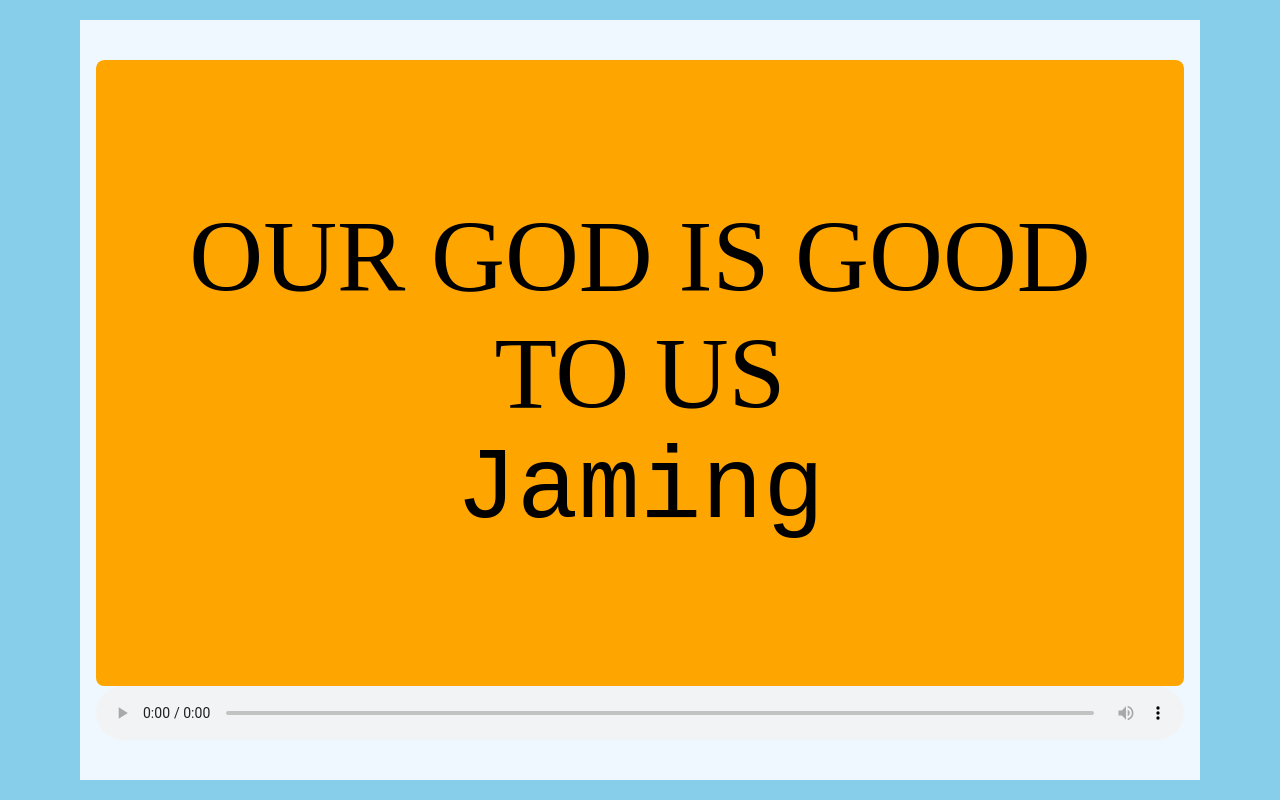
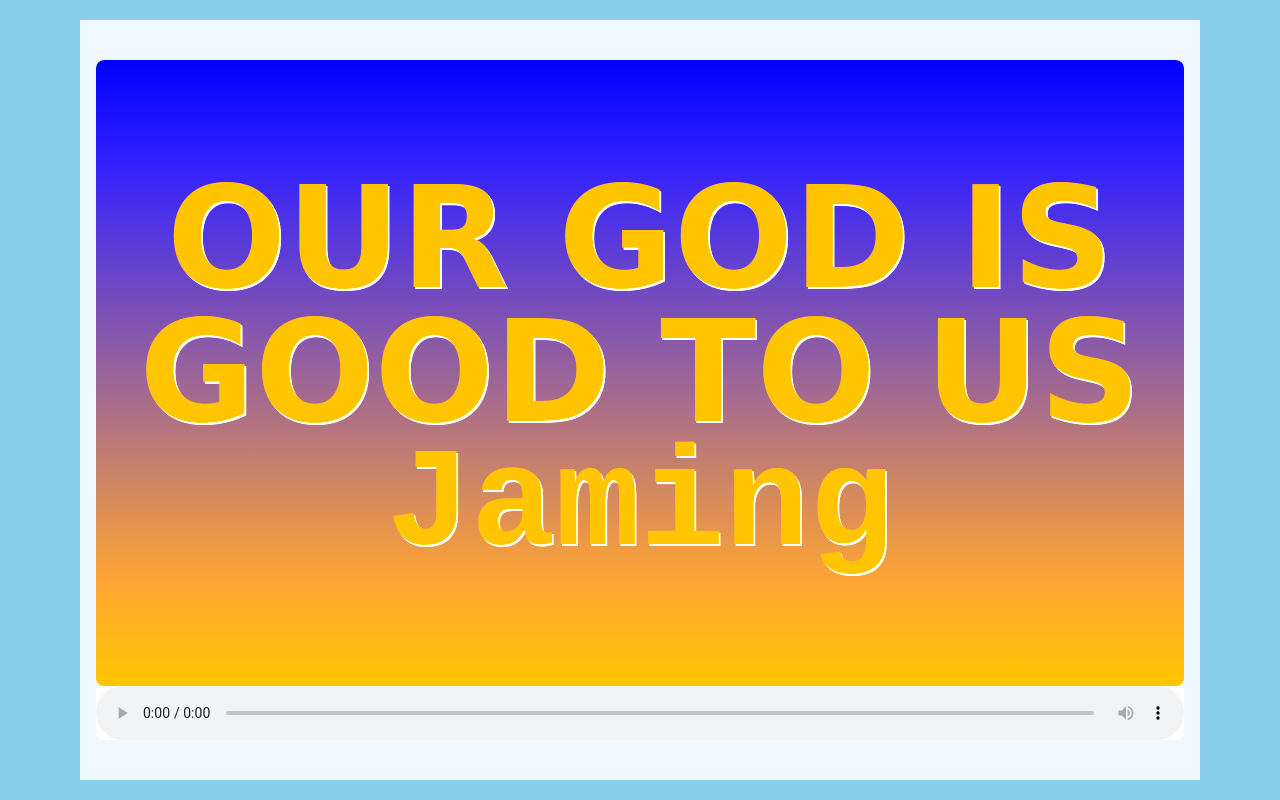
Before and after one commit to waraton/Welcome, a plain HTML site: page Lyrical/index.html in a window 1280 px wide. Drawn offline with Linux system fonts and the light colour scheme.

Commit message:
made an animating video background

```diff
--- a/Lyrical/interactivity.js
+++ b/Lyrical/interactivity.js
@@ -23,13 +23,14 @@ function sel() {
     textArea.innerHTML = c[c.length - 1][2];
   });
 }
+let grad = ['conic','radial']
 setInterval(() => {
   if (!audio.paused && !audio.ended && !audio.seeking) {
     sel()
     let len = timer(audio)
-    textArea.style.backgroundPositionX = `${len/audio.duration * textArea.clientWidth}px`
-    textArea.style.backgroundSize= `.5rem ${len/audio.duration * textArea.clientHeight}px`
+    textArea.style.background = `repeating-${grad[Math.floor(Math.random() * 2)]}-gradient(green 0%, white, black, white, red, green 20%) ${len / audio.duration * textArea.clientWidth}px ${len / audio.duration * textArea.clientHeight}px /cover`
   }
+  else textArea.style.background = `linear-gradient(blue,orange)`;
 }, 500);
 
 /* setInterval(()=>{
--- a/Lyrical/style.css
+++ b/Lyrical/style.css
@@ -29,17 +29,22 @@ figure{
 audio{
   grid-row: -2/-1;
   align-self: center;
-  background-color: aliceblue;
+  background-color: white;
   min-width: 0;
   width: 100%;
 }
 figcaption{
   border-radius: .5rem;
   display: grid;
-  background-color: orange;
+  color: orange;
+  filter: blur(.1mm) brightness(1.2);
+  text-shadow: .1rem .1rem white;
   place-content: center;
   padding: 1rem;
   text-align: center;
-  font-size: 8vmax;
-  font-family: forte;
+  font: bold 11vmax/.95 forte,'french script mt','brush script mt',cursive;
+  user-select: none;
+  transition: 1s;
+  background:linear-gradient(blue,orange);
+  text-transform: capitalize;
 }
```
